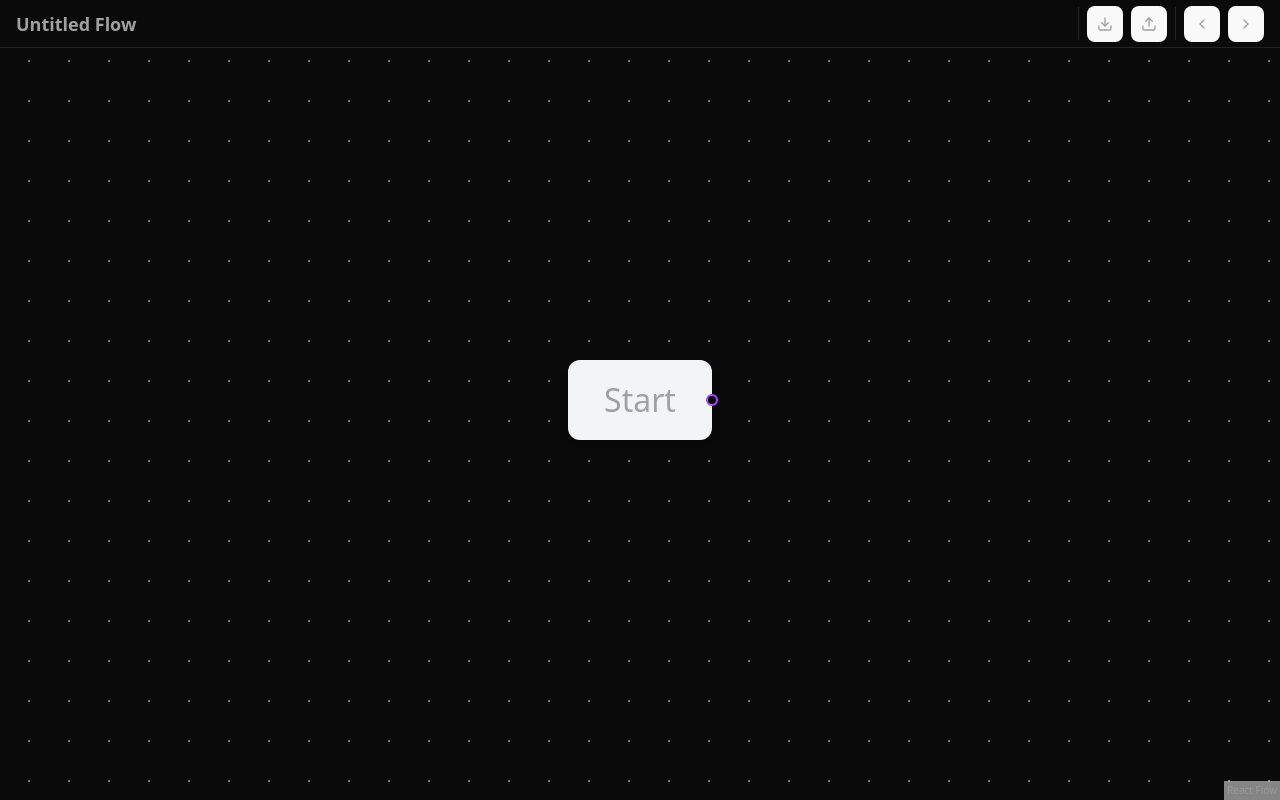
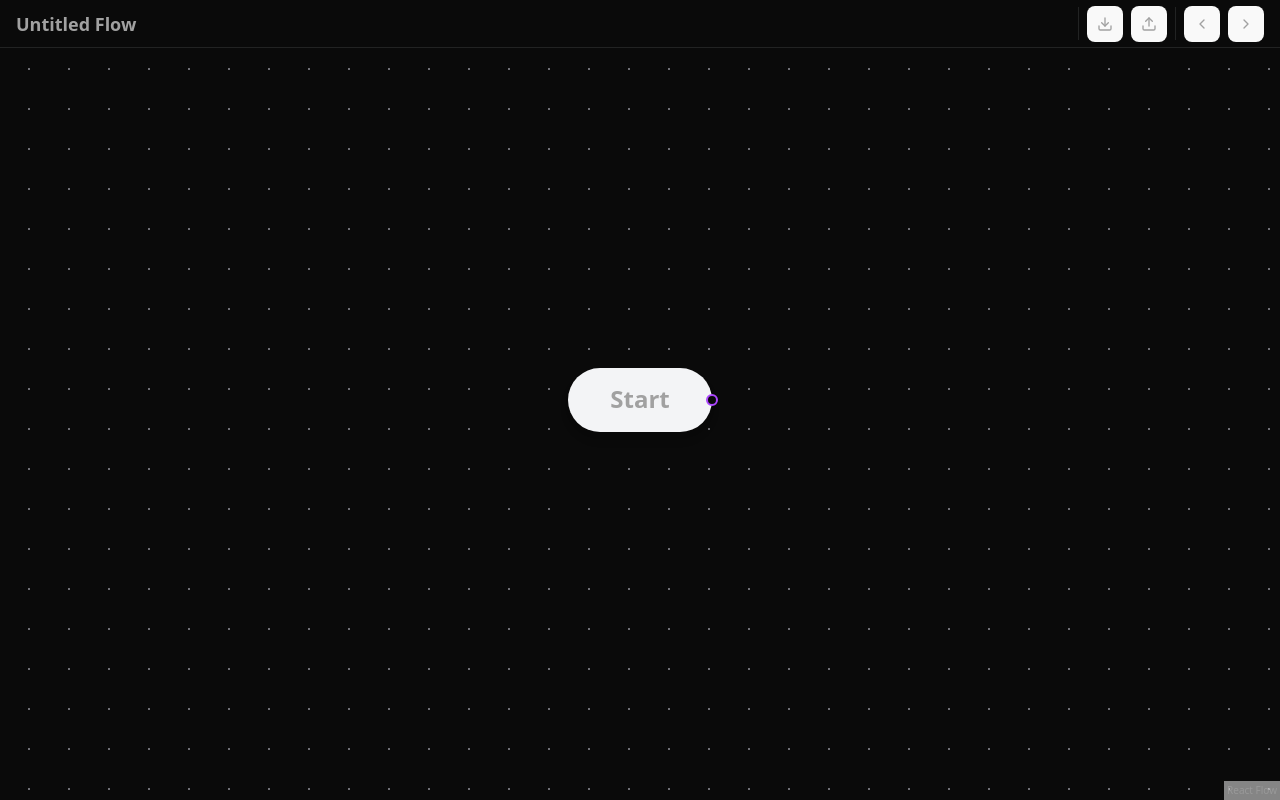
Before and after one commit to biellSilva/woovibr-challenges, a React (Vite) app: page / in a window 1280 px wide. Built offline with nearby package versions, Linux system fonts and the light colour scheme.

Commit message:
feat: update StartNode component styling for improved appearance

```diff
--- a/src/components/nodes/start-node.tsx
+++ b/src/components/nodes/start-node.tsx
@@ -2,8 +2,8 @@ import { Handle, Position } from '@xyflow/react'
 
 export const StartNode = () => {
   return (
-    <div className="bg-gray-100 min-w-fit w-18 text-center p-2 rounded-sm shadow-md">
-      <span className="text-muted-foreground">Start</span>
+    <div className="bg-gray-100 min-w-fit w-18 text-center p-2 rounded-full justify-center items-center flex shadow-md">
+      <span className="text-muted-foreground text-xs font-semibold">Start</span>
       <Handle
         className="!bg-background !border-purple-500"
         type="source"
```
